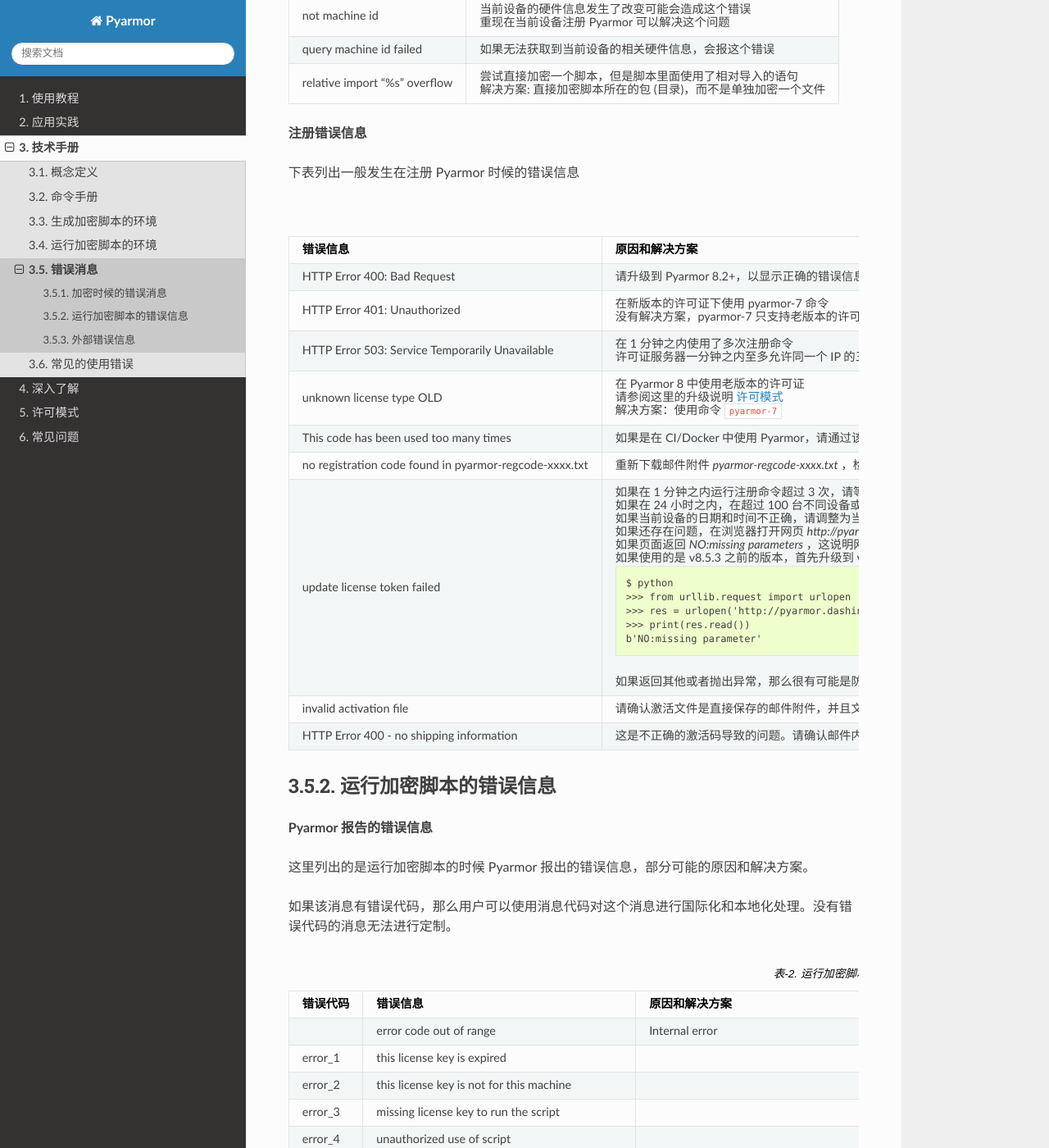
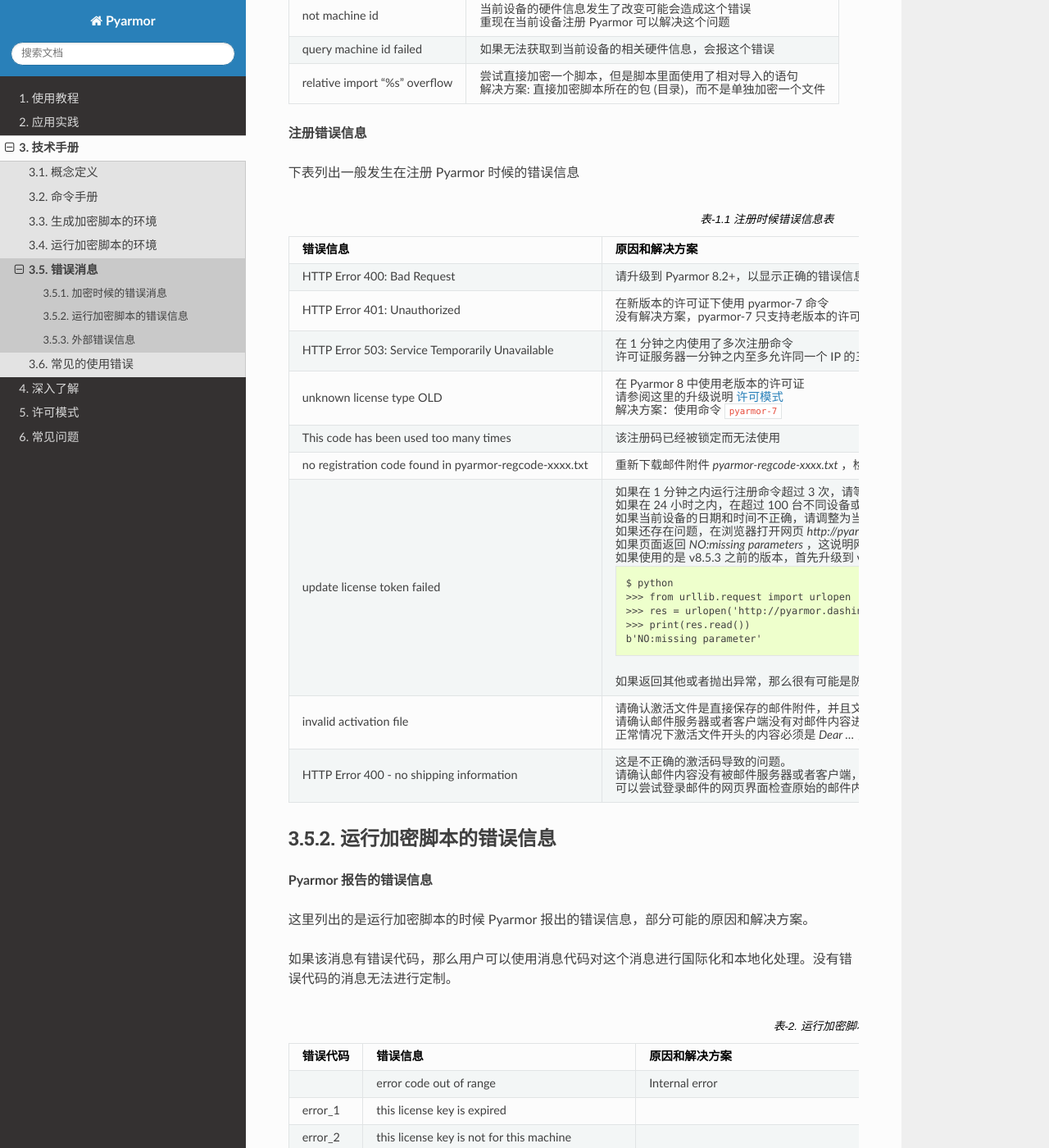
Before and after one commit to dashingsoft/pyarmor-docs-zh, a Sphinx documentation site: the page built from docs/reference/errors.rst, in a window 1280 px wide and 1400 px high, scrolled down 644 px. Shown: the whole window at 82% size. Built offline with Sphinx 7.4.7 and the Read the Docs theme 3.1.0, drawn with Linux system fonts in a browser that asks for light colours.

Commit message:
Refine format

```diff
--- a/docs/reference/errors.rst
+++ b/docs/reference/errors.rst
@@ -65,7 +65,7 @@
 
        解决方案：使用命令 ``pyarmor-7``
    * - This code has been used too many times
-     - 如果是在 CI/Docker 中使用 Pyarmor，请通过该订单的注册邮箱发送订单信息到 pyarmor@163.com 以解锁该订单
+     - 该注册码已经被锁定而无法使用
    * - no registration code found in pyarmor-regcode-xxxx.txt
      - 重新下载邮件附件 `pyarmor-regcode-xxxx.txt` ，检查其内容，应该和邮件正文一样
    * - update license token failed
@@ -90,9 +90,15 @@
        如果返回其他或者抛出异常，那么很有可能是防火墙设置问题，不允许 Python 访问网络，请参考防火墙文档正确进行配置
    * - invalid activation file
      - 请确认激活文件是直接保存的邮件附件，并且文件的编码是 ascii
-       请确认邮件服务器或者客户端没有对邮件内容进行篡改，正常情况下激活文件开头的内容必须是 `Dear ...` ，并且激活码单独位于一行，长度大约为 192，中间不能有换行。
+
+       请确认邮件服务器或者客户端没有对邮件内容进行篡改
+
+       正常情况下激活文件开头的内容必须是 `Dear ...` ，并且激活码单独位于一行，长度大约为 192，中间不能有换行。
    * - HTTP Error 400 - no shipping information
-     - 这是不正确的激活码导致的问题。请确认邮件内容没有被邮件服务器或者客户端，或者本机的杀毒工具，自动修正拼写错误的工具等篡改。
+     - 这是不正确的激活码导致的问题。
+
+       请确认邮件内容没有被邮件服务器或者客户端，或者本机的杀毒工具，自动修正拼写错误的工具等篡改。
+
        可以尝试登录邮件的网页界面检查原始的邮件内容进行对比验证。
 
 运行加密脚本的错误信息
```
